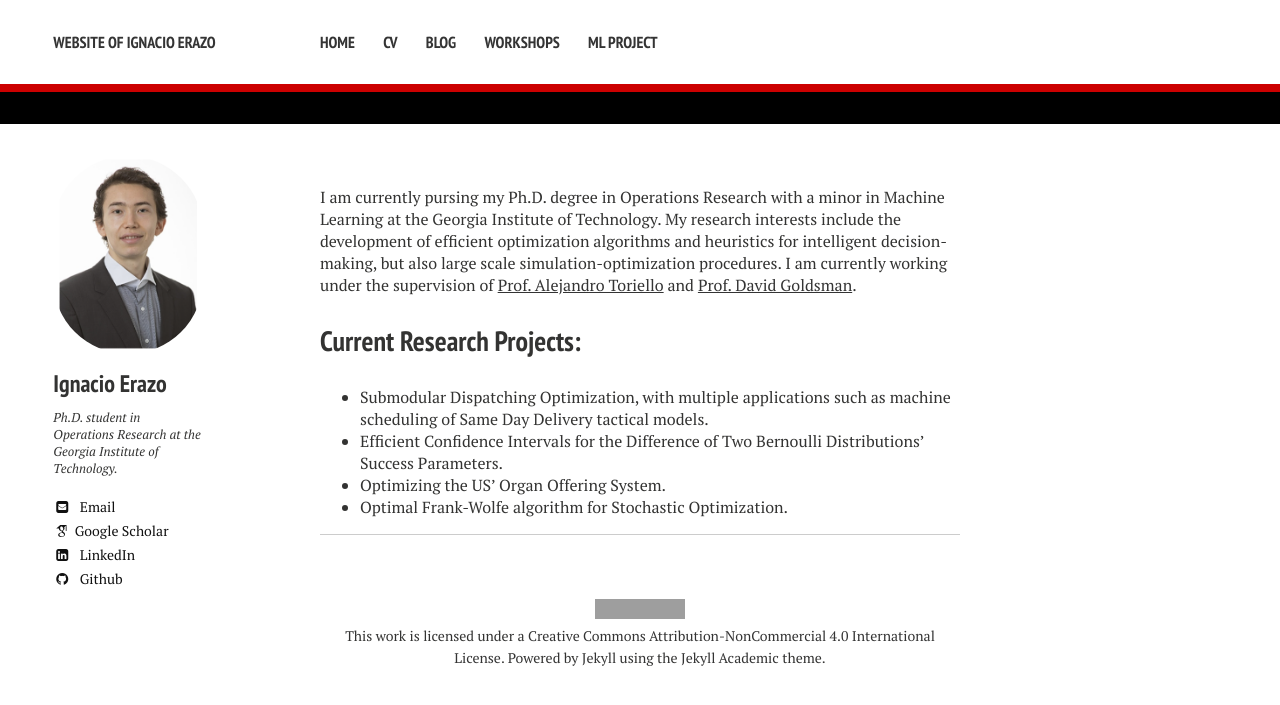
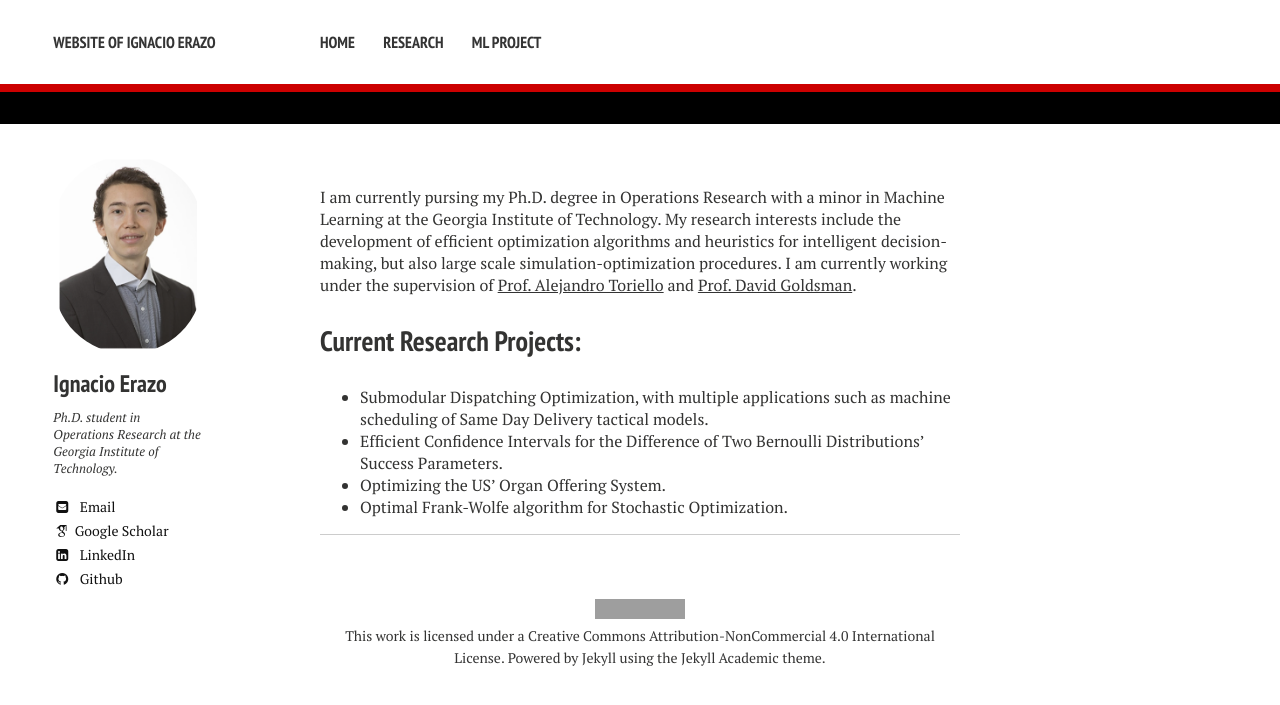
Before and after one commit to ierazo/ierazo.github.io, a Jekyll site: the page built from index.md, in a window 1280 px wide. Shown: the top 705 px of the page. Built offline with Jekyll 4.4.1, drawn with Linux system fonts in a browser that asks for light colours; nearby versions of some CDN libraries; some web fonts are replaced; part of the change alters nothing that is shown; grey boxes are pictures that could not be loaded.

Commit message:
Update navigation.yml
Poniendo Research y eliminando el resto

```diff
--- a/_data/navigation.yml
+++ b/_data/navigation.yml
@@ -6,14 +6,17 @@
 #- title: Presentations
 #  url: /presentations/
 
-- title: CV
-  url: /cv/
+#- title: CV
+#  url: /cv/
 
-- title: Blog
-  url: /blog/
+#- title: Blog
+#  url: /blog/
 
-- title: Workshops
-  url: /workshops/
+#- title: Workshops
+#  url: /workshops/
+
+- title: Research
+  url: /Research/
 
 - title: ML Project
   url: /Machine_Learning_Project/
```
